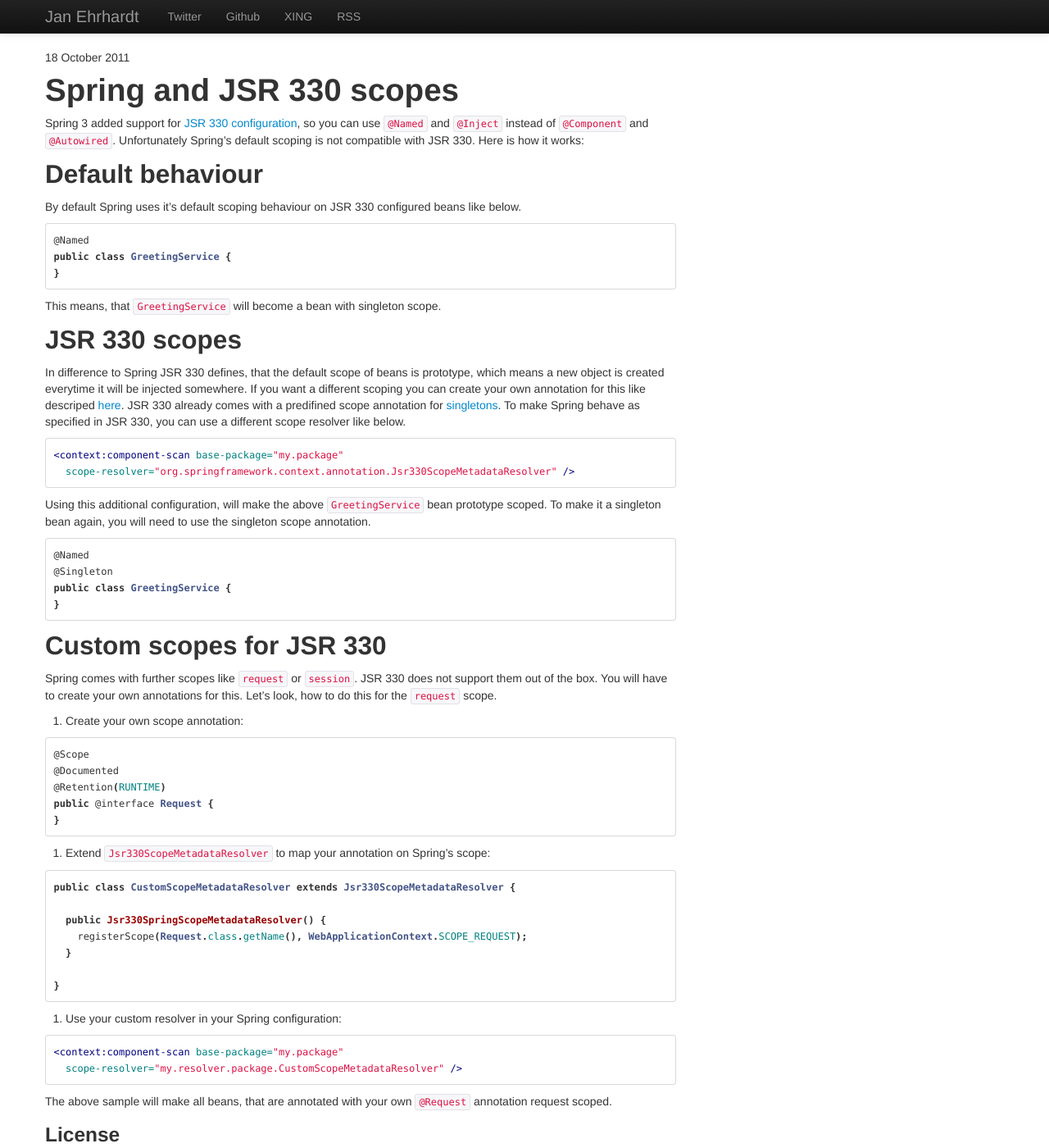
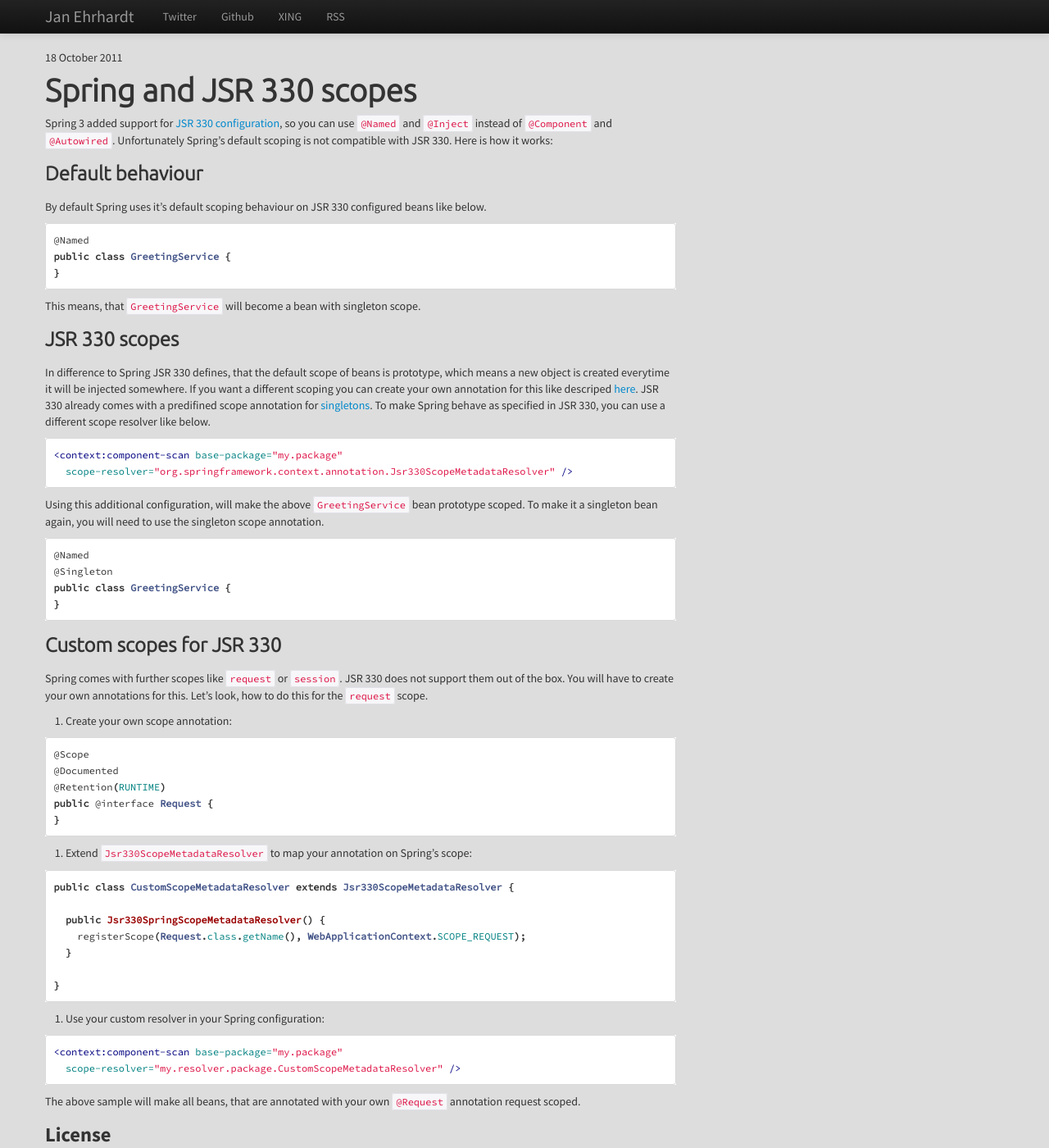
Before and after one commit to jehrhardt/jehrhardt.github.io, a Jekyll site: the page built from _posts/2011-10-18-spring-and-jsr-330-scopes.markdown, in a window 1280 px wide and 1400 px high. Shown: the whole window at 82% size. Built offline with Jekyll 4.4.1, drawn with Linux system fonts in a browser that asks for light colours; nearby versions of some CDN libraries; Markdown is read by kramdown in place of the engine named in the settings; comment, search, counter and statistics services are not loaded.

Commit message:
Add basic layout changes
The background color and fonts of
the page have been set to the new
values.

```diff
--- a/_layouts/default.html
+++ b/_layouts/default.html
@@ -5,6 +5,7 @@
     <title>{{ page.title }}</title>
     <meta name="viewport" content="width=device-width, initial-scale=1.0">
     <meta name="author" content="Jan Ehrhardt">
+    <link href='https://fonts.googleapis.com/css?family=Source+Sans+Pro:400,700,400italic|Ubuntu:300|Source+Code+Pro' rel='stylesheet' type='text/css'>
     <link href="/css/bootstrap.min.css" rel="stylesheet">
     <link href="/css/syntax.css" rel="stylesheet">
     <link href="/css/main.css" rel="stylesheet">
--- a/css/main.css
+++ b/css/main.css
@@ -1,3 +1,11 @@
+.link {
+  color: 008bc0;
+}
+
+.logo {
+  color: 009bd6;
+}
+
 ul.posts {
   list-style-type: none;
   margin: 0px;
@@ -6,3 +14,20 @@
 .date {
   float: right;
 }
+
+body {
+  font-family: 'Source Sans Pro', sans-serif;
+  background: #ddd;
+}
+
+h1, h2 {
+  font-family: 'Ubuntu', sans-serif;
+}
+
+h2 {
+  font-size: 24px;
+}
+
+code, pre {
+  font-family: 'Source Code Pro', sans-serif;
+}
```
